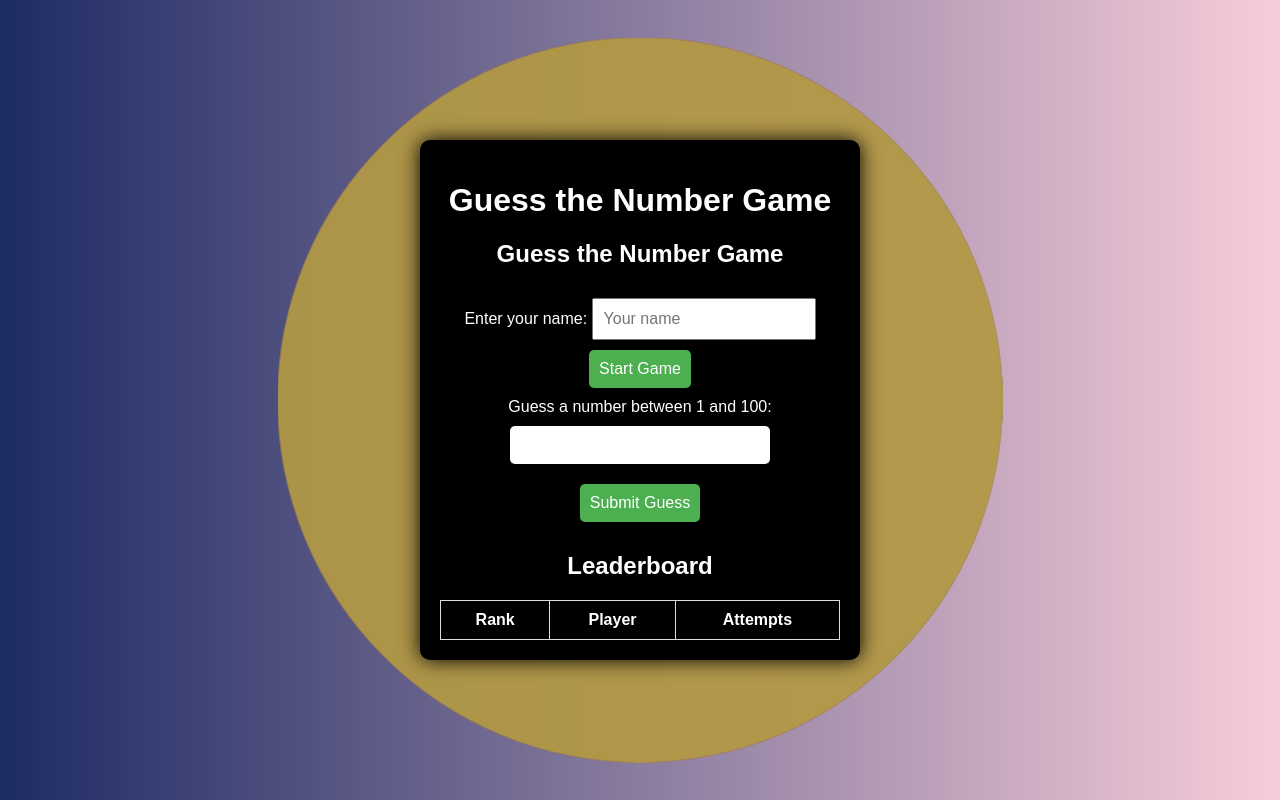
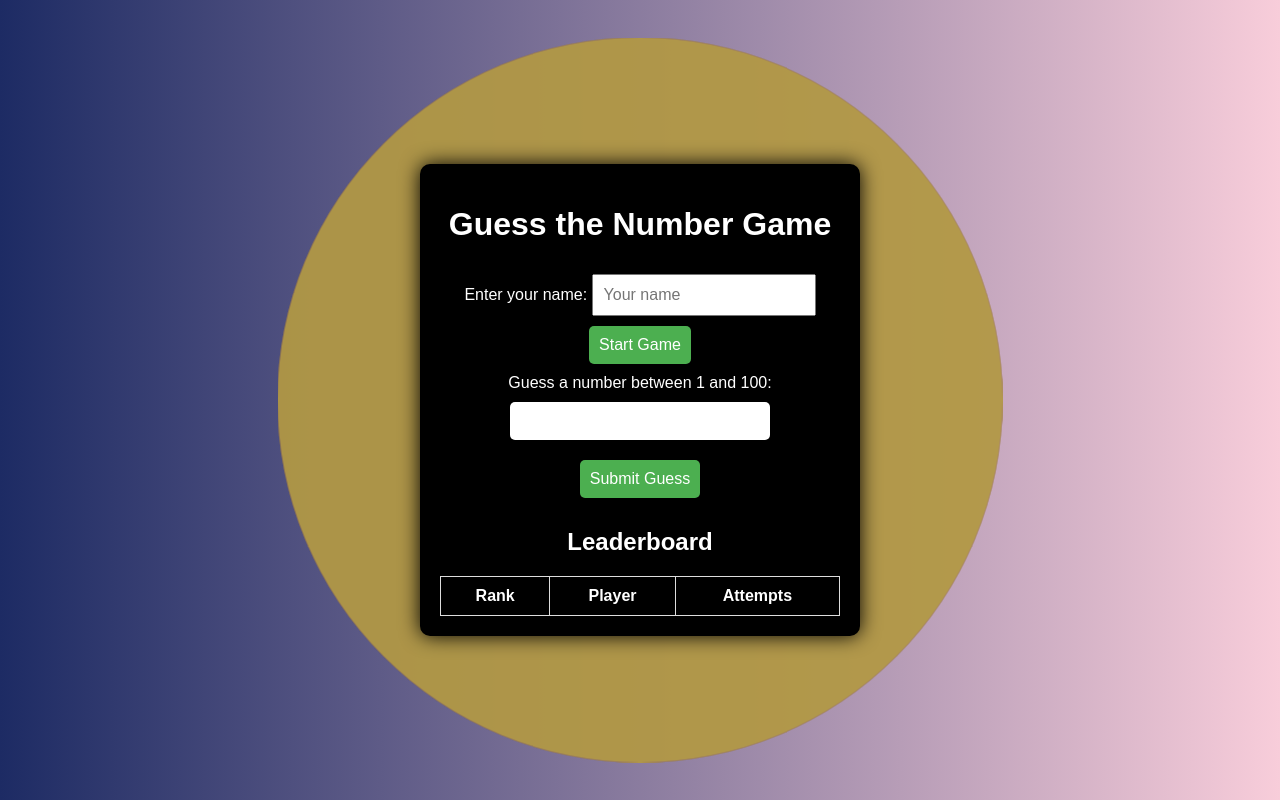
Before and after one commit to Mr-Singh-69/Guess-The-Number, a website: page public/index.html in a window 1280 px wide. Drawn offline with Linux system fonts and the light colour scheme.

Commit message:
Update index.html

```diff
--- a/public/index.html
+++ b/public/index.html
@@ -15,7 +15,6 @@
     </div>
     <div class="game-container">
         <h1>Guess the Number Game</h1>
-        <h2>Guess the Number Game</h2>
         <div id="name-section">
             <label for="player-name">Enter your name:</label>
             <input type="text" id="player-name" placeholder="Your name" />
```
